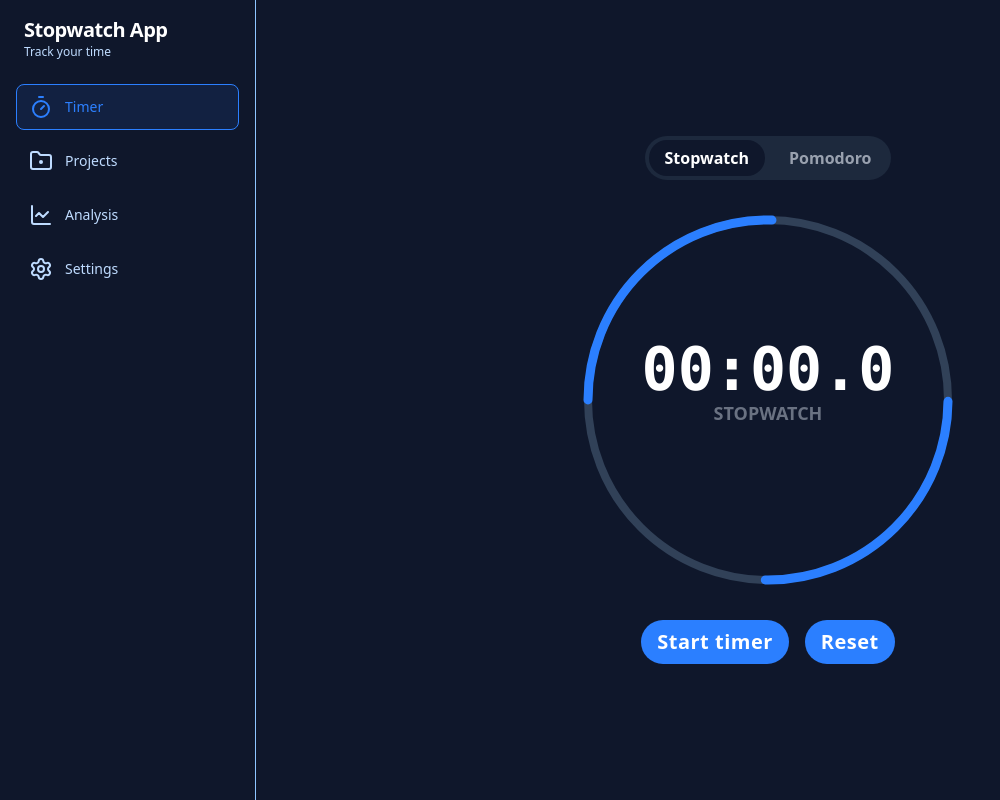
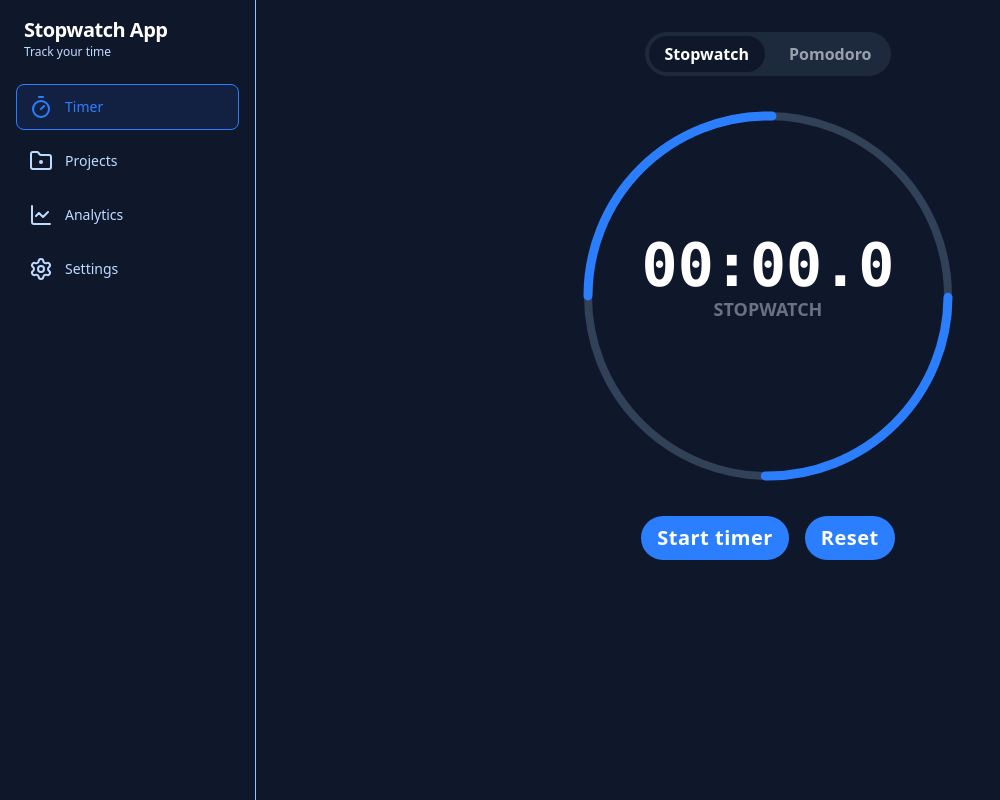
Before and after one commit to Kifo1/stopwatch-app, a React (Vite) app: page /timer in a window 1280 px wide. Shown: the whole page, without its empty margins (0-1000 px from the left). Built offline with nearby package versions, Linux system fonts and the light colour scheme.

Commit message:
Add react router

```diff
--- a/package.json
+++ b/package.json
@@ -17,6 +17,7 @@
     "lucide-react": "^0.563.0",
     "react": "^19.1.0",
     "react-dom": "^19.1.0",
+    "react-router-dom": "^7.13.0",
     "tailwind-merge": "^3.4.0",
     "tailwindcss": "^4.1.18"
   },
--- a/src/App.tsx
+++ b/src/App.tsx
@@ -1,16 +1,38 @@
+import { Navigate, Route, BrowserRouter, Routes } from "react-router-dom";
 import TimerPage from "./features/timer/TimerPage";
 import Sidebar from "./shared/components/layout/Sidebar";
 
 function App() {
   return (
-    <>
+    <BrowserRouter>
       <div className="flex h-full w-full">
         <Sidebar />
-        <div className="m-auto">
-          <TimerPage />
+        <div className="flex-1 overflow-y-auto p-8">
+          <Routes>
+            <Route path="/" element={<Navigate to="/timer" />} />
+            <Route path="/timer" element={<TimerPage />} />
+            <Route
+              path="/projects"
+              element={
+                <div className="text-white">Projects is coming soon...</div>
+              }
+            />
+            <Route
+              path="/analytics"
+              element={
+                <div className="text-white">Analytics is coming soon...</div>
+              }
+            />
+            <Route
+              path="/settings"
+              element={
+                <div className="text-white">Settings is coming soon...</div>
+              }
+            />
+          </Routes>
         </div>
       </div>
-    </>
+    </BrowserRouter>
   );
 }
 
--- a/src/shared/components/layout/Sidebar.tsx
+++ b/src/shared/components/layout/Sidebar.tsx
@@ -5,36 +5,35 @@ import {
   Settings,
   Timer,
 } from "lucide-react";
-import { useState } from "react";
+import { NavLink } from "react-router-dom";
 
-function NavbarItem({
-  name,
-  Icon,
-  active,
-  onClick,
-}: {
+interface NavbarItemProps {
   name: string;
   Icon: LucideIcon;
-  active?: boolean;
-  onClick?: () => void;
-}) {
+  to: string;
+}
+
+function NavbarItem({ name, Icon, to }: NavbarItemProps) {
   return (
-    <a
-      className={`${active ? "border-blue-500 text-blue-500 bg-blue-500/10" : "border-transparent hover:bg-gray-700 hover:text-white hover:border-transparent"} flex border items-center gap-3 px-3 py-2.5 rounded-lg text-blue-200 transition-colors`}
-      href="#"
-      onClick={onClick}
+    <NavLink
+      to={to}
+      className={({ isActive }) =>
+        `${
+          isActive
+            ? "border-blue-500 text-blue-500 bg-blue-500/10"
+            : "border-transparent text-blue-200 hover:bg-gray-700 hover:text-white"
+        } flex border items-center gap-3 px-3 py-2.5 rounded-lg transition-colors`
+      }
     >
       <span className="material-symbols-outlined group-hover:text-primary transition-colors">
         <Icon />
       </span>
       <span className="text-sm font-medium">{name}</span>
-    </a>
+    </NavLink>
   );
 }
 
 export default function Sidebar() {
-  const [activeItem, setActiveItem] = useState("Timer");
-
   return (
     <aside className="w-64 border-r flex border-blue-300 flex-col justify-between p-4">
       <div className="flex flex-col gap-6">
@@ -45,29 +44,21 @@ export default function Sidebar() {
           <p className="text-blue-200 text-xs font-normal">Track your time</p>
         </div>
         <nav className="flex flex-col gap-2">
-          <NavbarItem
-            name="Timer"
-            Icon={Timer}
-            active={activeItem === "Timer"}
-            onClick={() => setActiveItem("Timer")}
-          ></NavbarItem>
+          <NavbarItem name="Timer" Icon={Timer} to="/timer"></NavbarItem>
           <NavbarItem
             name="Projects"
             Icon={FolderDot}
-            active={activeItem === "Projects"}
-            onClick={() => setActiveItem("Projects")}
+            to="/projects"
           ></NavbarItem>
           <NavbarItem
-            name="Analysis"
+            name="Analytics"
             Icon={ChartLine}
-            active={activeItem === "Analysis"}
-            onClick={() => setActiveItem("Analysis")}
+            to="/analytics"
           ></NavbarItem>
           <NavbarItem
             name="Settings"
             Icon={Settings}
-            active={activeItem === "Settings"}
-            onClick={() => setActiveItem("Settings")}
+            to="/settings"
           ></NavbarItem>
         </nav>
       </div>
```
Also changed, not shown: 1 other file (tests, documents, lock files or other folders).
